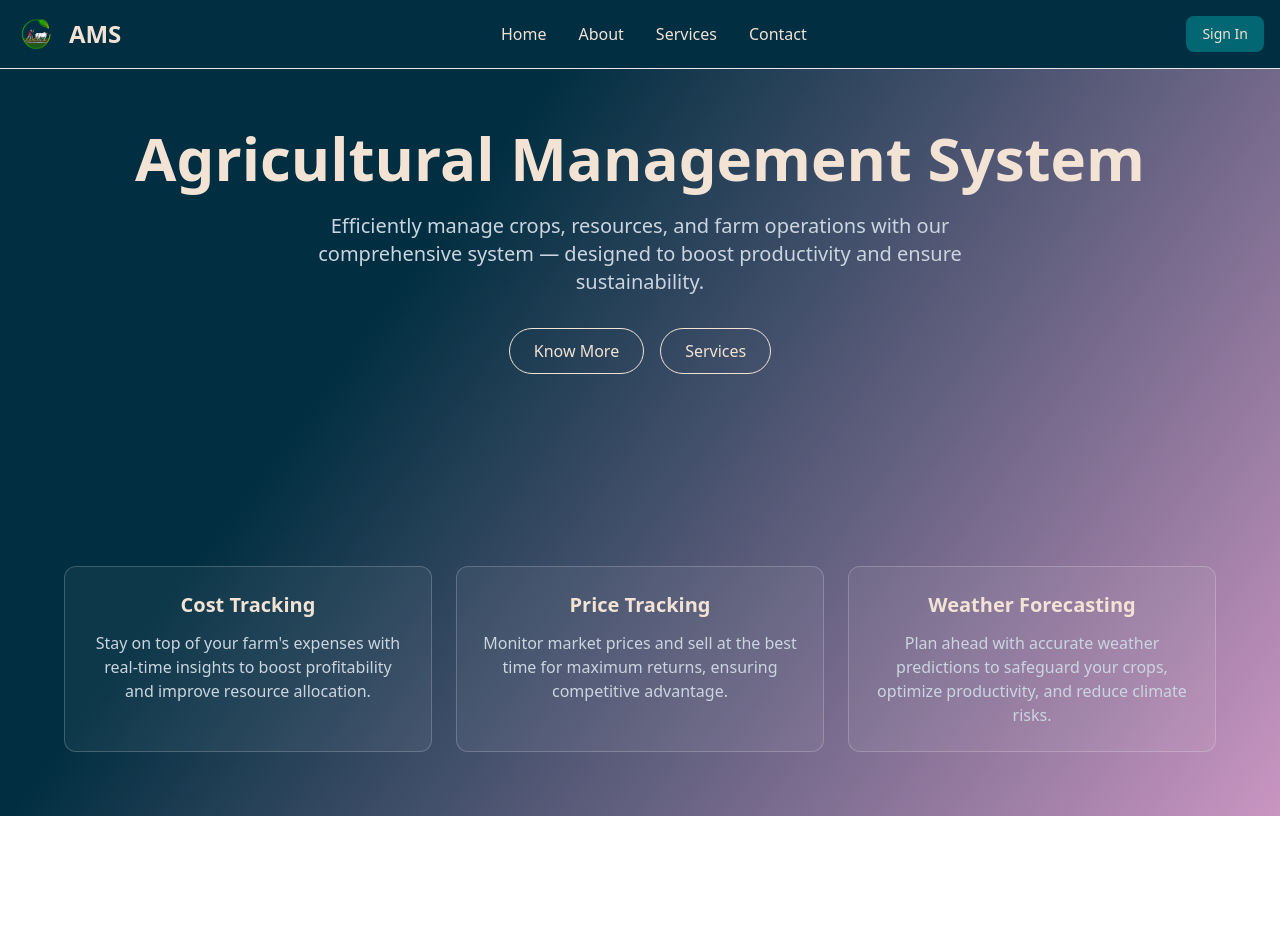
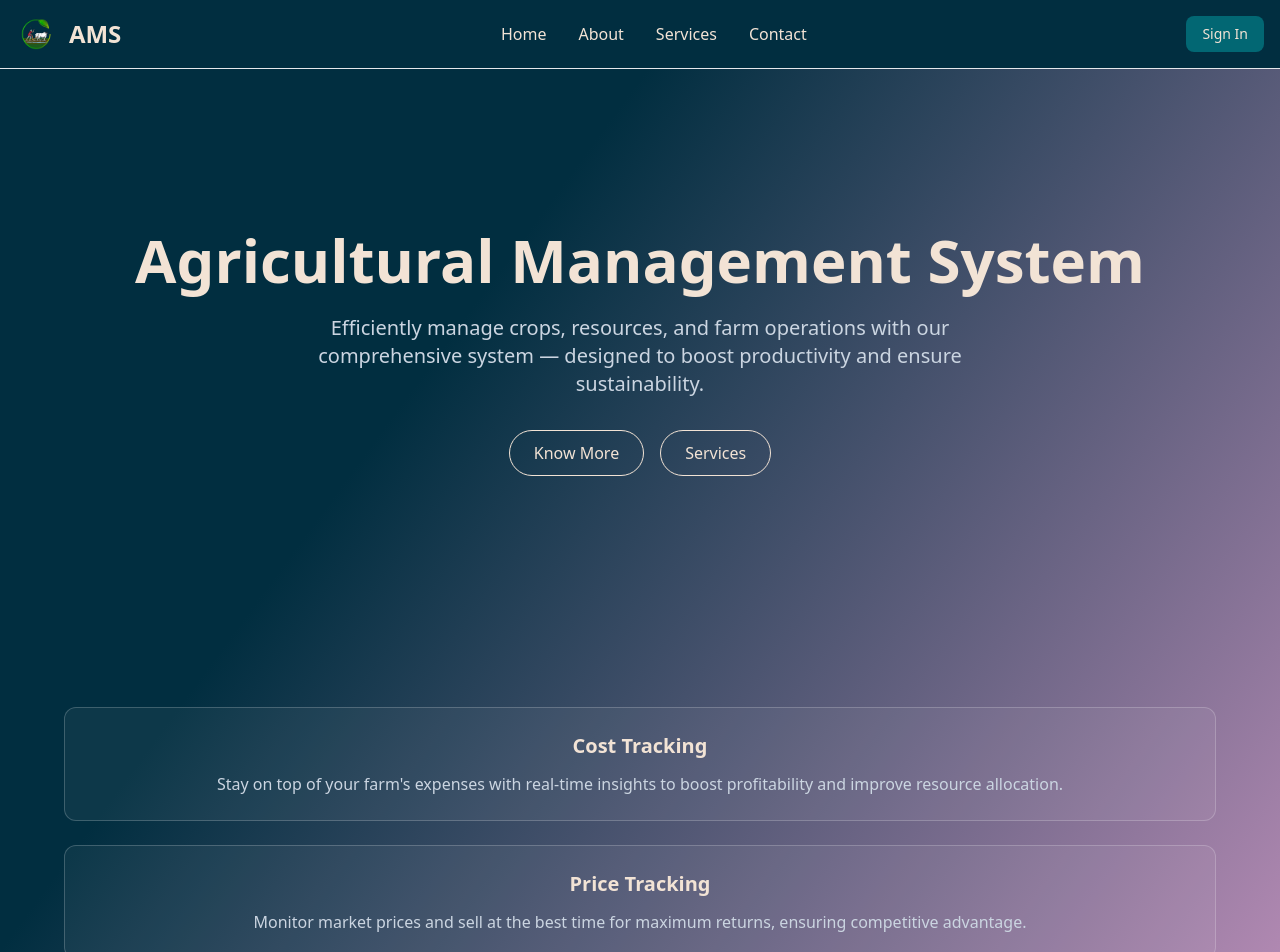
Before and after one commit to saiteja2873/AMS, a React (Vite) app in the folder frontend/: page / in a window 1280 px wide. Shown: the top 952 px of the page. Before the commit the page ends 816 px from the top, so only its background shows below. Built offline with nearby package versions, Linux system fonts and the light colour scheme.

Commit message:
modofied landing page

```diff
--- a/frontend/src/landing.tsx
+++ b/frontend/src/landing.tsx
@@ -36,7 +36,7 @@ function Landing() {
     >
       {/* Hero Section */}
       <section
-        className={`flex flex-col justify-center items-center text-center px-6 py-28 md:py-32 transition-all duration-1000 ${
+        className={`flex flex-col justify-center items-center text-center px-6 py-[50%] md:py-[18%] transition-all duration-1000 ${
           pageLoaded ? "opacity-100 translate-y-0" : "opacity-0 translate-y-6"
         }`}
       >
@@ -104,7 +104,7 @@ function Landing() {
       {/* Features Section */}
       <section
         id="scrollHere"
-        className={`grid gap-6 md:grid-cols-3 px-6 py-16 md:px-16 transition-all duration-1000 ${
+        className={`grid gap-6 grid-cols-1 px-6 pb-28 md:px-16 transition-all duration-1000 cursor-default ${
           pageLoaded ? "opacity-100 translate-y-0" : "opacity-0 translate-y-10"
         }`}
       >
```
